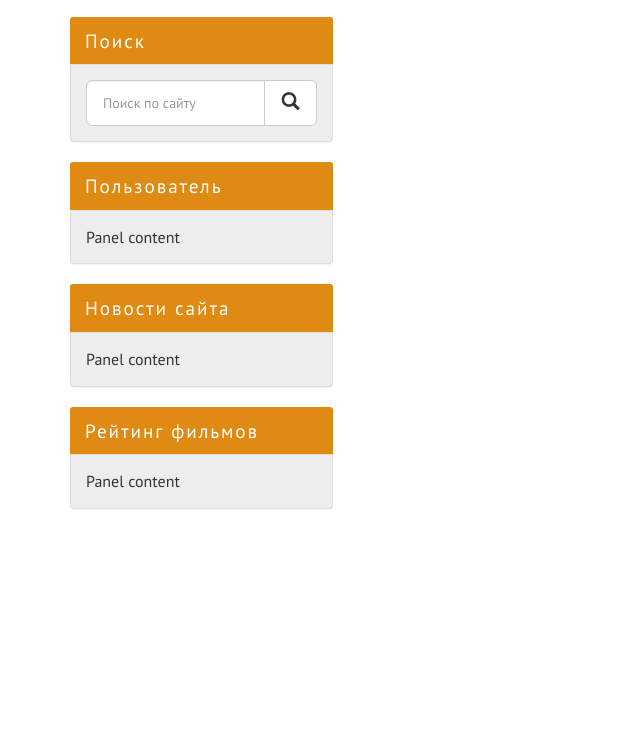
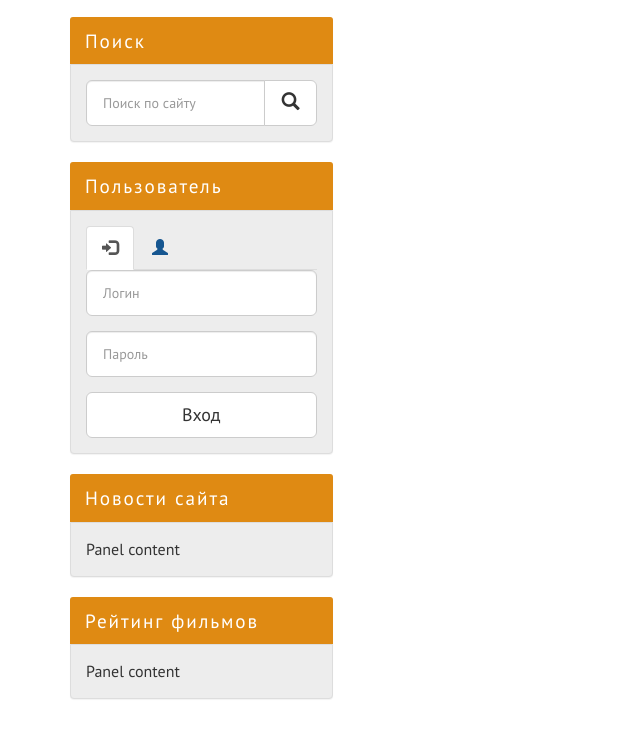
Before and after one commit to OlgaLavrishcheva/kinozal-template, a website: page index.html in a window 1280 px wide. Shown: the part 801-1538 px from the top of the page, without its empty margins (0-640 px from the left). Before the commit the page ends 1390 px from the top, so only its background shows below. Drawn offline with Linux system fonts and the light colour scheme.

Commit message:
Sidebar panel Пользователь markup

```diff
--- a/assets/scss/_bootstrap-theming.scss
+++ b/assets/scss/_bootstrap-theming.scss
@@ -83,6 +83,10 @@
   }
 }
 
-.input-group-lg > .form-control {
-  font-size: 0.875rem;
+
+.input {
+  &-lg,
+  &-group-lg > .form-control {
+    font-size: 0.875rem;
+  }
 }
--- a/index.html
+++ b/index.html
@@ -123,9 +123,51 @@
             <div class="user-login panel panel-info">
                 <div class="panel-heading">Пользователь</div>
                 <div class="panel-body">
-                    Panel content
+
+                    <ul class="user-login__tabs nav nav-tabs" role="tablist">
+                        <li role="presentation" class="active">
+                            <a href="#user-login-sidebar" aria-controls="user-login-sidebar" role="tab" data-toggle="tab">
+                                <span class="glyphicon glyphicon-log-in"></span>
+                            </a>
+                        </li>
+                        <li role="presentation">
+                            <a href="#user-registration-sidebar" aria-controls="user-registration-sidebar" role="tab" data-toggle="tab">
+                                <span class="glyphicon glyphicon-user"></span>
+                            </a>
+                        </li>
+                    </ul>
+
+                    <div class="user-login__content tab-content">
+                        <div role="tabpanel" class="tab-pane fade in active" id="user-login-sidebar">
+                            <form action="login">
+                                <div class="form-group">
+                                    <input class="form-control input-lg" type="text" placeholder="Логин">
+                                </div>
+                                <div class="form-group">
+                                    <input class="form-control input-lg" type="password" placeholder="Пароль">
+                                </div>
+                                <button class="btn btn-lg btn-default btn-block">Вход</button>
+                            </form>
+                        </div>
+                        <div role="tabpanel" class="tab-pane fade" id="user-registration-sidebar">
+                            <form action="registration">
+                                <div class="form-group">
+                                    <input class="form-control input-lg" type="text" placeholder="Логин">
+                                </div>
+                                <div class="form-group">
+                                    <input class="form-control input-lg" type="email" placeholder="Email">
+                                </div>
+                                <div class="form-group">
+                                    <input class="form-control input-lg" type="password" placeholder="Пароль">
+                                </div>
+                                <button class="btn btn-lg btn-default btn-block">Регистрация</button>
+                            </form>
+                        </div>
+                    </div>
+
                 </div>
             </div>
+
             <div class="site-news panel panel-info">
                 <div class="panel-heading">Новости сайта</div>
                 <div class="panel-body">
```
Also changed, not shown: assets/css/style.css.
